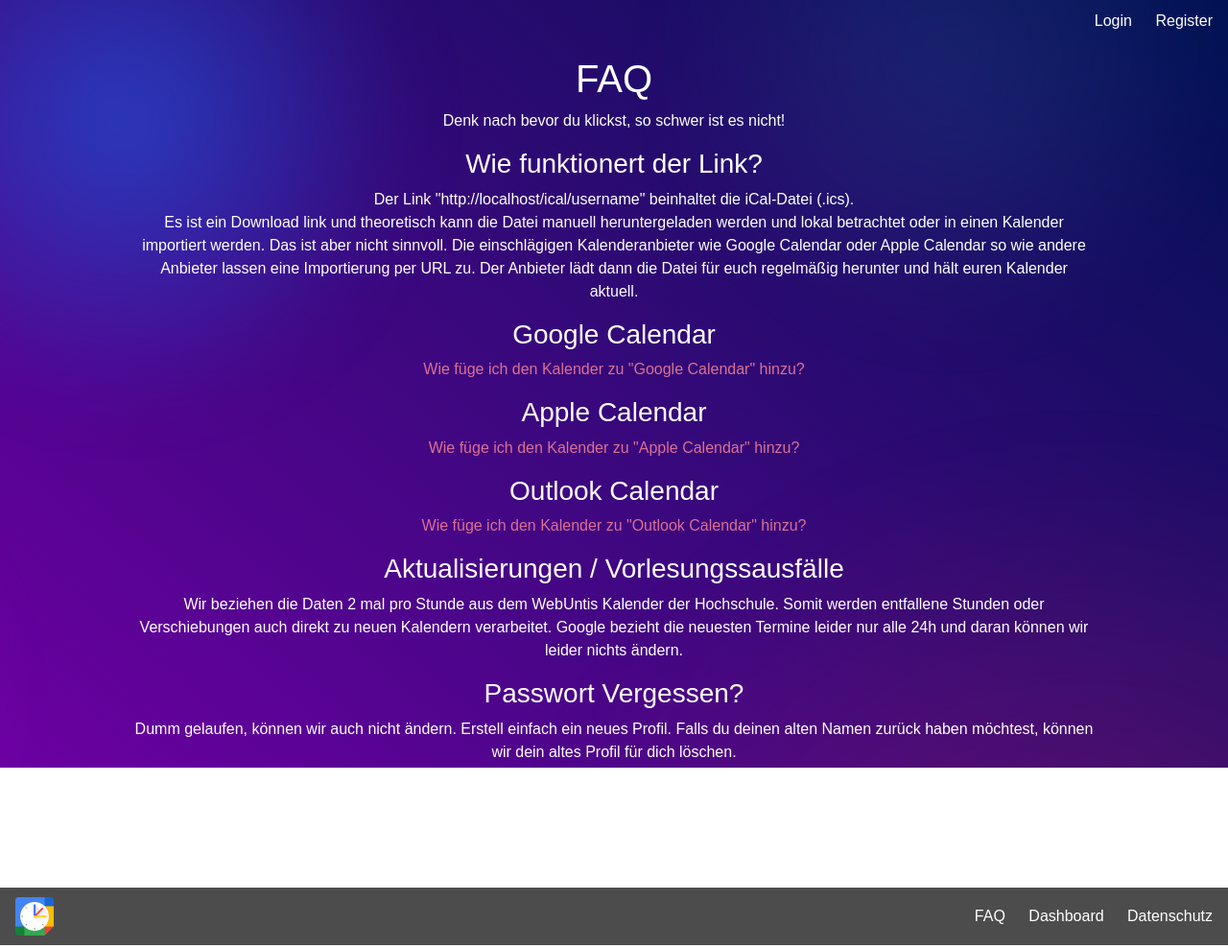
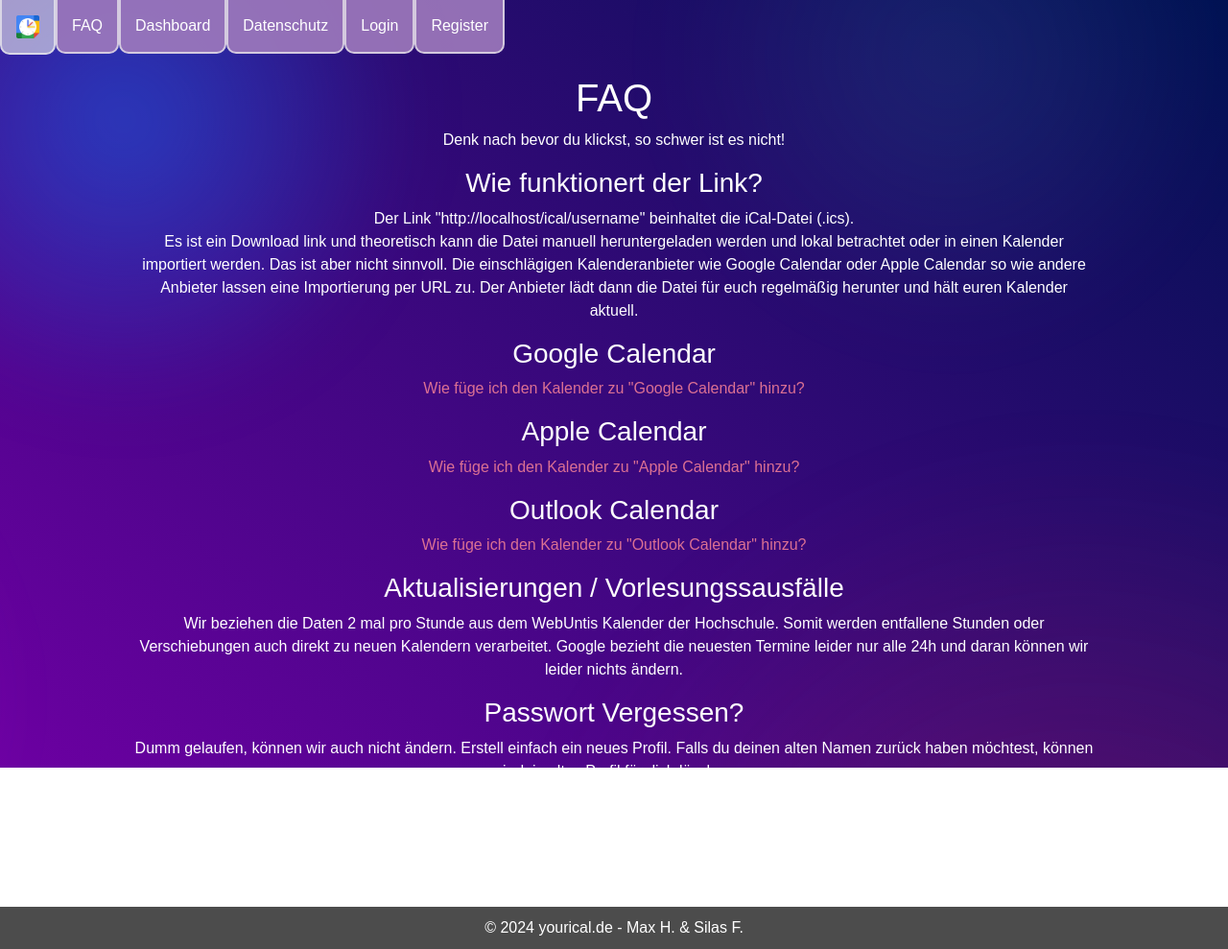
Before and after one commit to Kurzhalsgiraffe/Yourical, a Flask app: page /faq in a window 1280 px wide. Shown: the whole page at 96% size. Run offline with Flask 3, Linux system fonts and the light colour scheme; parts of the project's set-up code (start-up, migrations or seed data) failed here and were passed over.

Commit message:
css navbar anpassung

```diff
--- a/server/project/static/css/styles.css
+++ b/server/project/static/css/styles.css
@@ -126,11 +126,20 @@ form#moduleItemForm button {
     }
 }
 
+
+
 .wrapper {
   flex: 1;
   font-size: 12px;
   max-width: 1536px;
   margin: 0 auto 2em;
+  margin-top: 70px;
+}
+
+@media (max-width: 600px) {
+  .wrapper {
+  margin-top: 145px;
+  }
 }
 
 .footer {
@@ -144,39 +153,94 @@ form#moduleItemForm button {
 
 .footer-content {
   display: flex;
-  justify-content: space-between;
-  align-items: center;
+  flex-direction: row;
   max-width: 1536px;
   width: 100%;
 }
 
 .logo img {
-  height: 40px;
+  height: 24px;
 }
 
-.navbar {
-  margin: 0;
-  padding: 0;
-}
-
-.navbar ul {
+.navbar1 {
+  display: flex;
+  flex-direction: row;
+  max-width: 1536px;
+  width: 100%;
   list-style: none;
   padding: 0;
   margin: 0;
   text-align: center;
+  position: fixed;
+  top: 0;
+  z-index: 9998;
 }
 
-.navbar ul li {
+.navbar_link{
+  list-style: none;
   display: inline-block;
-  margin-right: 20px;
+  list-style: none;
+  padding: 15px 15px 15px 15px;
+  background-color: rgb(159, 122, 189,0.9);
+  border: 2px solid rgba(240, 240, 240, 0.7);
+  border-radius: 0px 0px 10px 10px;
+  border-top: none;
+  color:white;
+}
+
+.burger {
+  display: none;
+  position: fixed;
+  padding: 5px;
+  top: 5;
+  left: 5;
+  height: 50px;
+  width:  50px;
+  z-index: 9999;
+}
+
+@media (max-width: 600px) {
+  .burger{
+    display:inline-block;
+  }
+  .navbar1 {
+    display:none;
+    flex-direction: column;
+    list-style: none;
+    padding: 0;
+    margin: 0;
+    text-align: center;
+    float:left;
+    width: 100%;
+  }
+
+  .navbar_link{
+    display: inline-block;
+    padding: 0px 5px 0px 5px;
+    background-color: rgb(159, 122, 189,0.9);
+    border: 2px solid rgba(240, 240, 240, 0.7);
+    border-top: none;
+    border-radius: 0px;
+    color:white;
+    width: 100%;
+  }
+}
+
+
+.navbar_link:hover{
+  background-color: rgba(240, 240, 240, 0.6);
 }
 
 .navbar ul li:last-child {
   margin-right: 0;
 }
 
+
+
+
+
 .user {
-  margin-top: 10px;
+  margin-top: 0px;
   display: flex;
   justify-content: center;
   width: 100%;
@@ -210,7 +274,6 @@ form#moduleItemForm button {
   border-radius: 5px;
   background-color: rgba(240, 240, 240, 0.2); /* Slightly transparent light gray background */
   color: white;
-
   transition: background-color 0.3s ease;
   font-size: 20px;
 }
@@ -268,3 +331,19 @@ form#moduleItemForm button {
 .searchDiv{
   text-align: center;
 }
+
+.navbar_full{
+  height: 50px;
+  width: 100%;
+
+}
+.navbar_full_element{
+  border: 1px solid white;
+  border-radius: ;
+  background-color: none;
+
+}
+.navbar_full_element:hover{
+  border: 1px solid white;
+  border-radius: 0px 0px 5px 5px;
+}
--- /dev/null
+++ b/server/project/static/js/header.js
@@ -0,0 +1,10 @@
+$(document).ready(function () {
+    $(document).ready(function () {
+        var burger = $('#id_burger');
+
+        burger.click(function() {
+            var navbar = $('#id_navbar1');
+            navbar.toggle(); // Toggle between display block and none
+        });
+    });
+});
--- a/server/project/templates/base.html
+++ b/server/project/templates/base.html
@@ -15,21 +15,30 @@
 </head>
 
 <body>
-    <div class="user">
-        <div class="user-content px-3">
-            {% if current_user.is_authenticated %}
-            <div>
-                <a href="{{ url_for('logout') }}">Logout</a>
-            </div>
-            {% else %}
-            <div>
-                <ul>
-                    <li><a href="{{ url_for('login') }}">Login</a></li>
-                    <li><a href="{{ url_for('register') }}">Register</a></li>
-                </ul>
-            </div>
-            {% endif %}
-        </div>
+
+    <img class="burger" id="id_burger" src="{{ url_for('static', filename='images/burger.png') }}">
+
+
+    <div class="footer-content">
+            <ul class="navbar1" id="id_navbar1">
+                <li>
+                    <div class="logo">
+                        <a class="navbar_link"  href="{{ url_for('index') }}">
+                            <img src="{{ url_for('static', filename='images/logo.png') }}" alt="Logo">
+                        </a>
+                    </div>
+                </li>
+                <li><a class="navbar_link" href="{{ url_for('faq') }}">FAQ</a></li>
+                <li><a class="navbar_link" href="{{ url_for('dashboard') }}">Dashboard</a></li>
+                <li><a class="navbar_link" href="{{ url_for('privacy_policy') }}">Datenschutz</a></li>
+                {% if current_user.is_authenticated %}
+                    <li><a class="navbar_link" href="{{ url_for('logout') }}">Logout</a></li>
+                {% else %}
+                <li><a class="navbar_link" href="{{ url_for('login') }}">Login</a></li>
+                <li><a class="navbar_link" href="{{ url_for('register') }}">Register</a></li>
+                {% endif %}
+            </ul>
+
     </div>
 
     <div class="wrapper px-3">
@@ -37,20 +46,8 @@
     </div>
 
     <footer class="footer mt-4">
-        <div class="footer-content px-3">
-            <div class="logo">
-                <a href="{{ url_for('index') }}">
-                    <img src="{{ url_for('static', filename='images/logo.png') }}" alt="Logo">
-                </a>
-            </div>
-            <div class="navbar">
-                <ul>
-                    <li><a href="{{ url_for('faq') }}">FAQ</a></li>
-                    <li><a href="{{ url_for('dashboard') }}">Dashboard</a></li>
-                    <li><a href="{{ url_for('privacy_policy') }}">Datenschutz</a></li>
-                </ul>
-            </div>
-        </div>
+
+        <p>&copy; 2024 yourical.de - Max H. & Silas F.</p>
     </footer>
 
     <div class="gradient-bg">
@@ -64,6 +61,7 @@
 
     <script src="{{ url_for('static', filename='js/jquery.min.js') }}" type="application/javascript"></script>
     <script src="{{ url_for('static', filename='js/utils.js') }}" type="application/javascript"></script>
+    <script src="{{ url_for('static', filename='js/header.js') }}" type="application/javascript"></script>
     {% block additionaljavascript %}{% endblock %}
 </body>
 
--- a/server/project/templates/index.html
+++ b/server/project/templates/index.html
@@ -8,7 +8,7 @@
     <div class="home-container">
         <div class="home-text">Yourical</div>
 
-        <img src="{{ url_for('static', filename='images/index_comp.png') }}" width="20%" style="min-width: 150px;">
+        <img src="{{ url_for('static', filename='images/index_comp.png') }}" width="30%" style="min-width: 300px;">
 
         <div class="links-container">
             {% if current_user.is_authenticated %}
```
Also changed, not shown: server/project/templates/dashboard.html (+3 -4 lines), instance/database.db, server/project/static/images/burger.png (added), server/project/static/images/index_comp.png.
